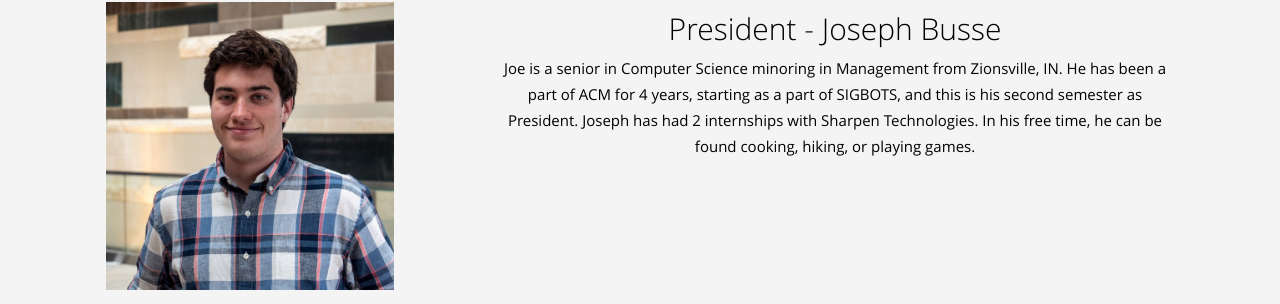
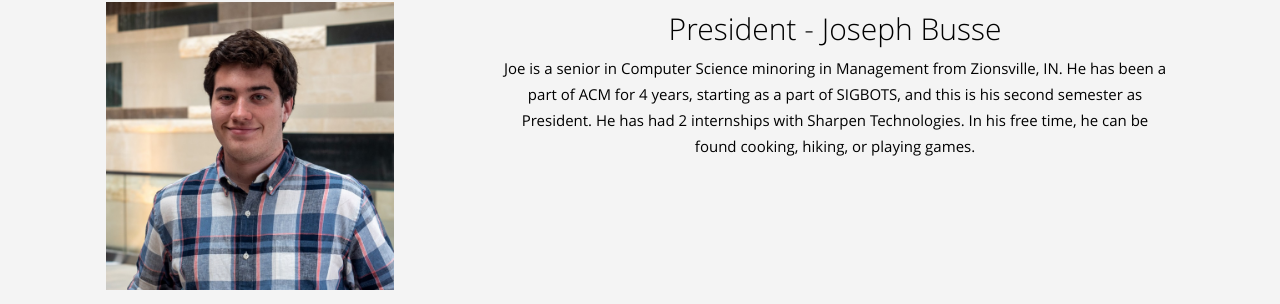
Before and after one commit to Purdue-ACM/acm-website, a Jekyll site: the page built from src/index.html, in a window 1280 px wide and 900 px high, scrolled down 2644 px. Shown: the part 202-506 px from the top of the window. Built offline with Jekyll 4.4.1, drawn with Linux system fonts in a browser that asks for light colours.

Commit message:
Description

```diff
--- a/src/_data/index/leadership.yml
+++ b/src/_data/index/leadership.yml
@@ -4,7 +4,7 @@
   name: Joseph Busse
   img: /static/assets/img/landing/leadership/Joe.png
   email: jbusse@purdue.edu
-  desc: Joe is a senior in Computer Science minoring in Management from Zionsville, IN. He has been a part of ACM for 4 years, starting as a part of SIGBOTS, and this is his second semester as President. Joseph has had 2 internships with Sharpen Technologies. In his free time, he can be found cooking, hiking, or playing games.
+  desc: Joe is a senior in Computer Science minoring in Management from Zionsville, IN. He has been a part of ACM for 4 years, starting as a part of SIGBOTS, and this is his second semester as President. He has had 2 internships with Sharpen Technologies. In his free time, he can be found cooking, hiking, or playing games.
 
 - position: Vice President
   name: Jami Pryde
```
